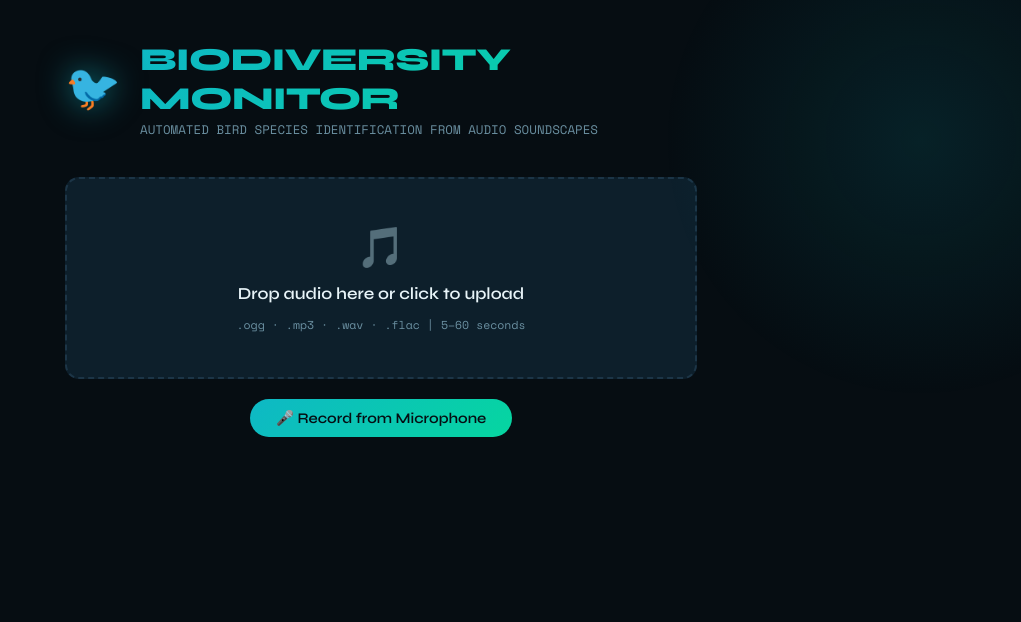
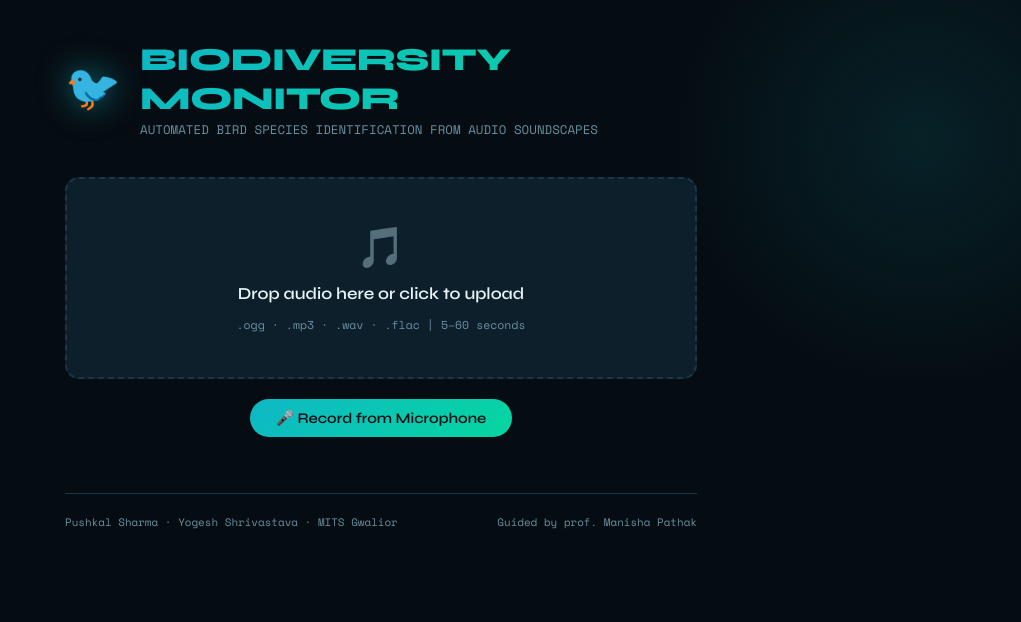
Before and after one commit to yogeshByteBuilder/birdclef-frontend, a React (Vite) app: page / in a window 1280 px wide. Shown: the top 622 px of the page, without its empty margins (259-1280 px from the left). Built offline with nearby package versions, Linux system fonts and the light colour scheme.

Commit message:
Revert "footer-correction"
This reverts commit 062018e8c89a0ad6ec914840bfb17ffaa5013e11.

```diff
--- a/src/App.tsx
+++ b/src/App.tsx
@@ -301,10 +301,10 @@ export default function App() {
         )}
 
         {/* ── footer ────────────────────────────────────────────────── */}
-        {/* <footer>
+        <footer>
           <span>Pushkal Sharma · Yogesh Shrivastava · MITS Gwalior</span>
           <span>Guided by prof. Manisha Pathak</span>
-        </footer> */}
+        </footer>
       </div>
     </>
   );
```
